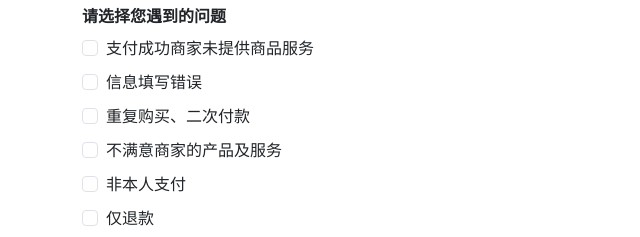
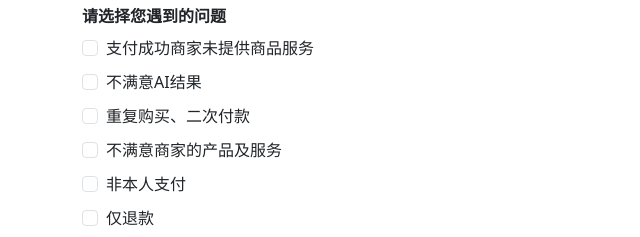
Before and after one commit to peiili/feedback, a plain HTML site: page template/index.html in a window 1280 px wide. Shown: the part 421-658 px from the top of the page, 0-640 px from the left. Drawn offline with nearby package versions, Linux system fonts and the light colour scheme.

Commit message:
修改问卷内容

```diff
--- a/template/index.html
+++ b/template/index.html
@@ -42,7 +42,7 @@
             <div class="form-check">
                 <input class="form-check-input" type="checkbox" value="信息填写错误" name="check" id="flexCheck2">
                 <label class="form-check-label" for="flexCheck2">
-                    信息填写错误
+                    不满意AI结果
                 </label>
             </div>
             <div class="form-check">
```
